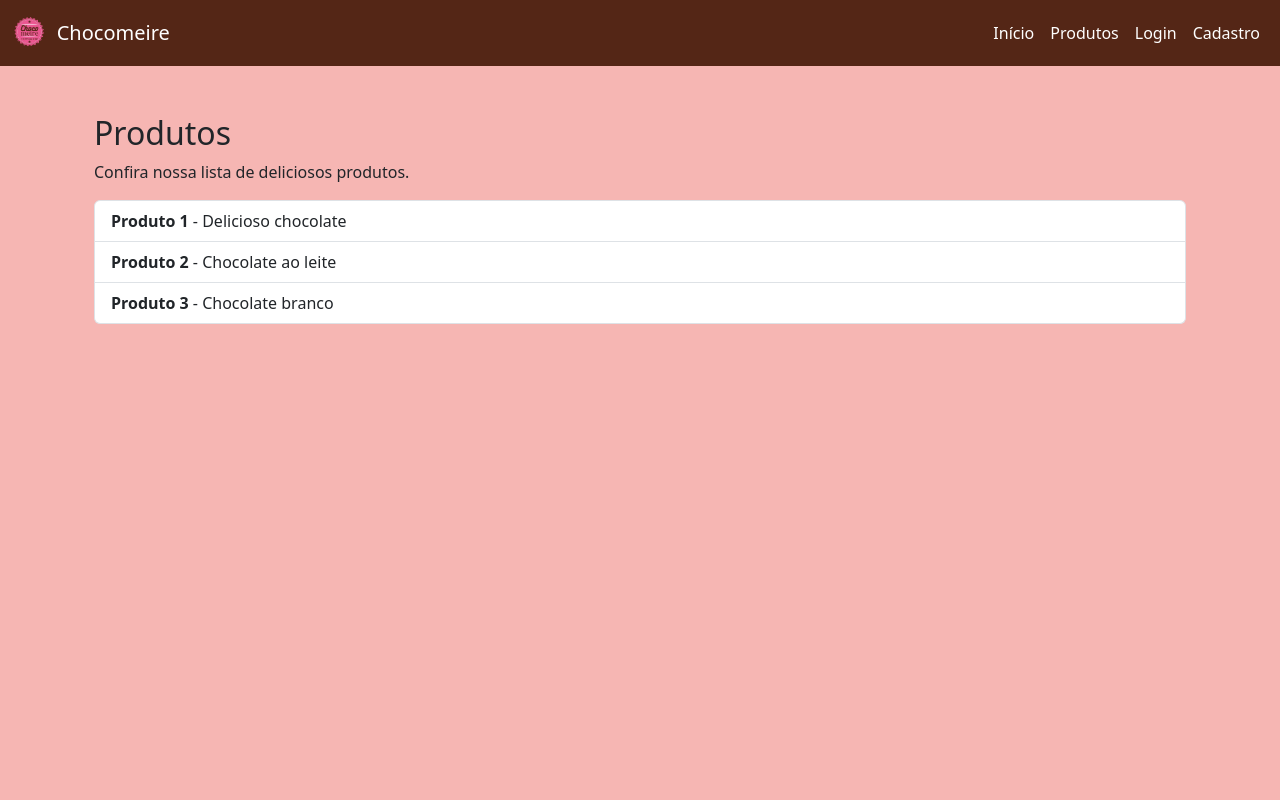
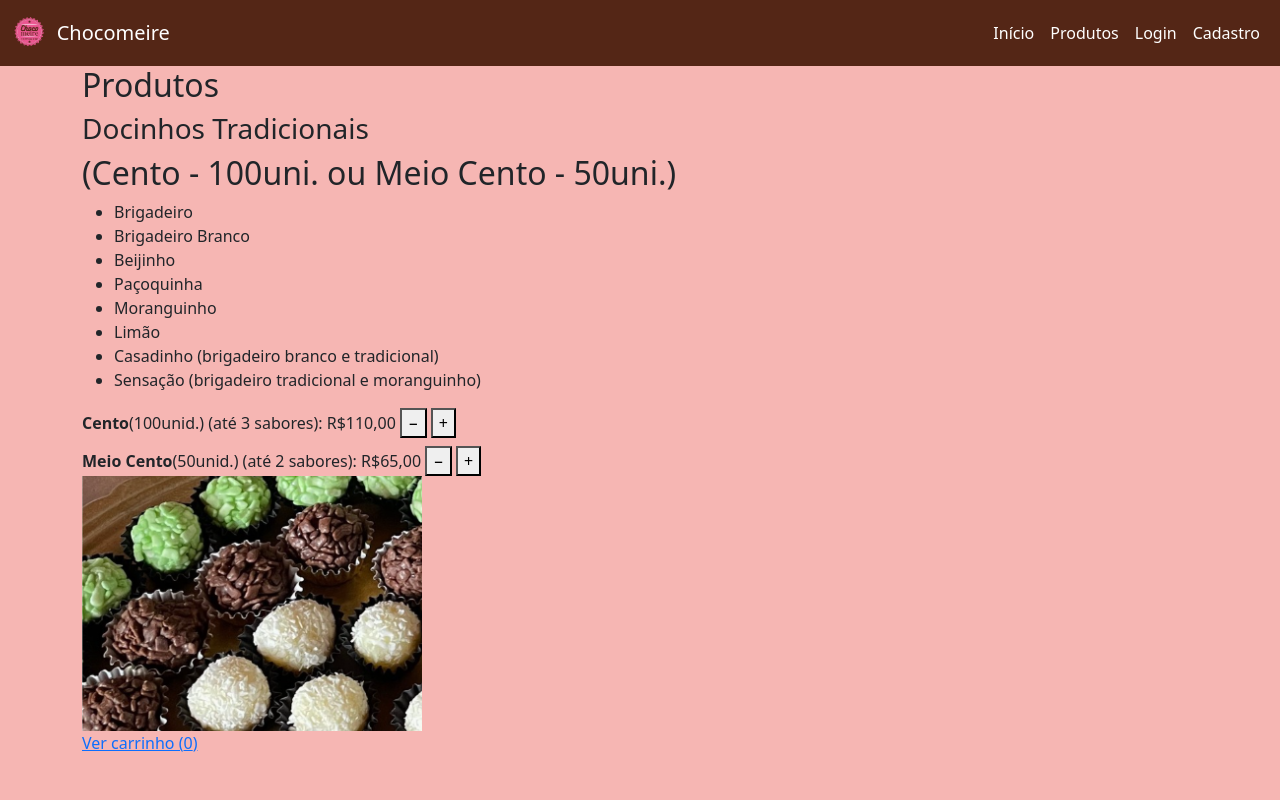
Before and after one commit to unimetrocamp-startupclass/LTD.2025.1.028-CHOCOMEIRE, a Flask app: page /produtos in a window 1280 px wide. Run offline with Flask 3, Linux system fonts and the light colour scheme.

Commit message:
Update produtos.html

```diff
--- a/templates/produtos.html
+++ b/templates/produtos.html
@@ -1,15 +1,77 @@
 {% extends 'base.html' %}
 
 {% block content %}
-<div class="container mt-5">
-    <h2>Produtos</h2>
-    <p>Confira nossa lista de deliciosos produtos.</p>
-    <ul class="list-group">
-        {% for produto in produtos %}
-            <li class="list-group-item">
-                <strong>{{ produto.nome }}</strong> - {{ produto.descricao }}
-            </li>
-        {% endfor %}
-    </ul>
+<h2>Produtos</h2>
+<div class="produtos-lista">
+    <div class="produto-card-grande">
+        <div class="produto-info-grande">
+            <h3>Docinhos Tradicionais</h3>
+            <h2>(Cento - 100uni. ou Meio Cento - 50uni.)</h2>
+            <ul class="sabores-lista">
+                <li>Brigadeiro</li>
+                <li>Brigadeiro Branco</li>
+                <li>Beijinho</li>
+                <li>Paçoquinha</li>
+                <li>Moranguinho</li>
+                <li>Limão</li>
+                <li>Casadinho (brigadeiro branco e tradicional)</li>
+                <li>Sensação (brigadeiro tradicional e moranguinho)</li>
+            </ul>
+            <div class="precos-produto">
+                <div>
+                    <b>Cento</b>(100unid.) (até 3 sabores):
+                    <span class="preco-cento">R$110,00</span>
+                    <button class="btn-menor btn-menor-esquerda" onclick="removeFromCart('cento')" title="Remover Cento">−</button>
+                    <button class="btn-menor btn-menor-direita" onclick="addToCart('cento')" title="Adicionar Cento">+</button>
+                </div>
+                <div style="margin-top:8px;">
+                    <b>Meio Cento</b>(50unid.) (até 2 sabores):
+                    <span class="preco-meio-cento">R$65,00</span>
+                    <button class="btn-menor btn-menor-esquerda" onclick="removeFromCart('meio_cento')" title="Remover Meio Cento">−</button>
+                    <button class="btn-menor btn-menor-direita" onclick="addToCart('meio_cento')" title="Adicionar Meio Cento">+</button>
+                </div>
+            </div>
+        </div>
+        <div class="imagem-e-botoes-centralizada">
+            <img src="{{ url_for('static', filename='docinhos1.png') }}" alt="Docinhos" class="imagem-produto-grande">
+        </div>
+    </div>
 </div>
+<div class="carrinho-link">
+    <a href="{{ url_for('carrinho') }}">Ver carrinho (<span id="cart-qty">0</span>)</a>
+</div>
+<script>
+function addToCart(productId) {
+    fetch('/add_to_cart', {
+        method: 'POST',
+        headers: {'Content-Type': 'application/json'},
+        body: JSON.stringify({product_id: productId})
+    })
+    .then(response => response.json())
+    .then(data => updateCartQty(data.cart));
+}
+function removeFromCart(productId) {
+    fetch('/remove_from_cart', {
+        method: 'POST',
+        headers: {'Content-Type': 'application/json'},
+        body: JSON.stringify({product_id: productId})
+    })
+    .then(response => response.json())
+    .then(data => updateCartQty(data.cart));
+}
+function updateCartQty(cart) {
+    let qty = 0;
+    for (let k in cart) { qty += cart[k]; }
+    document.getElementById('cart-qty').innerText = qty;
+}
+document.addEventListener('DOMContentLoaded', function() {
+    fetch('/add_to_cart', {
+        method: 'POST',
+        headers: {'Content-Type': 'application/json'},
+        body: JSON.stringify({product_id: null})
+    })
+    .then(response => response.json())
+    .then(data => updateCartQty(data.cart || {}));
+});
+</script>
 {% endblock %}
```
